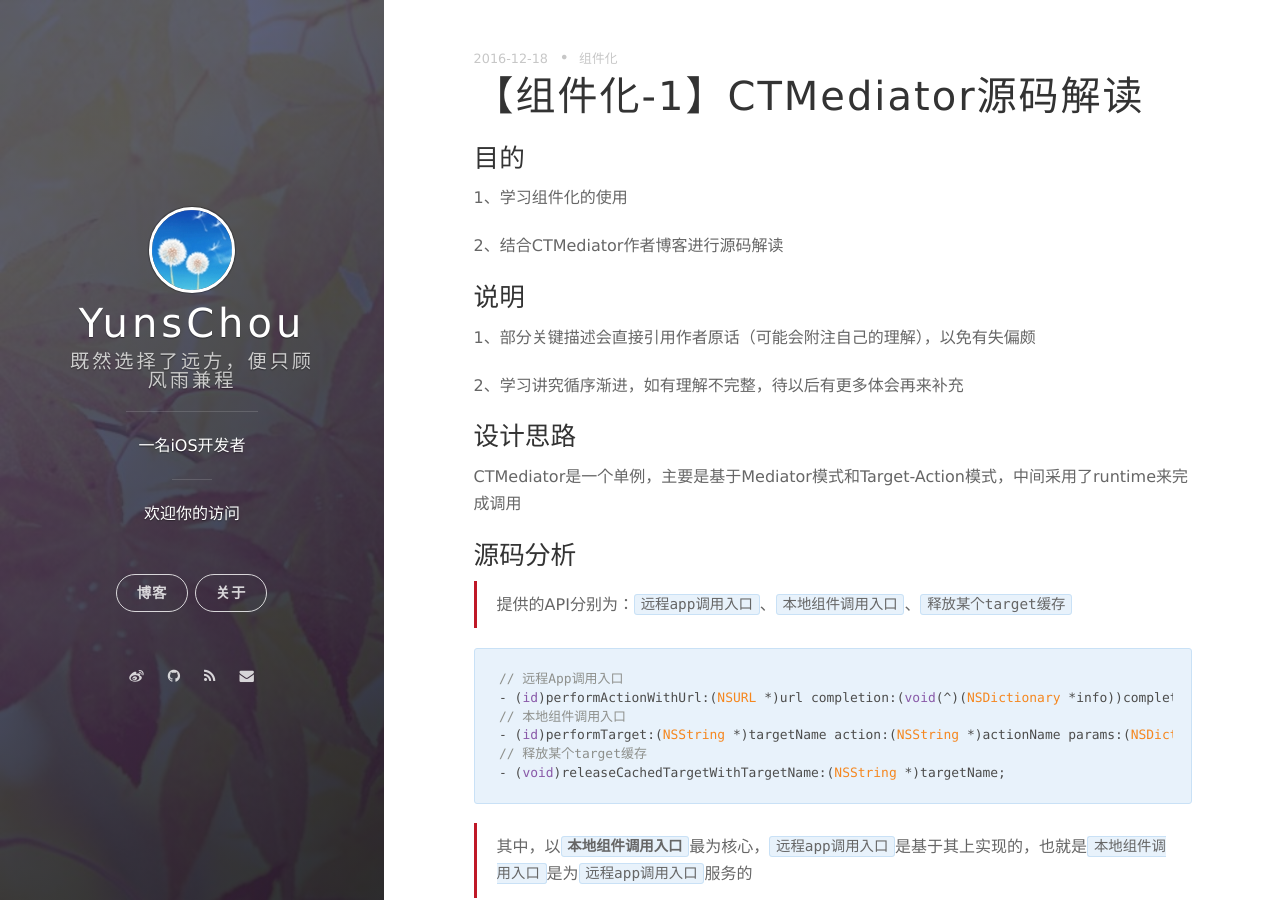
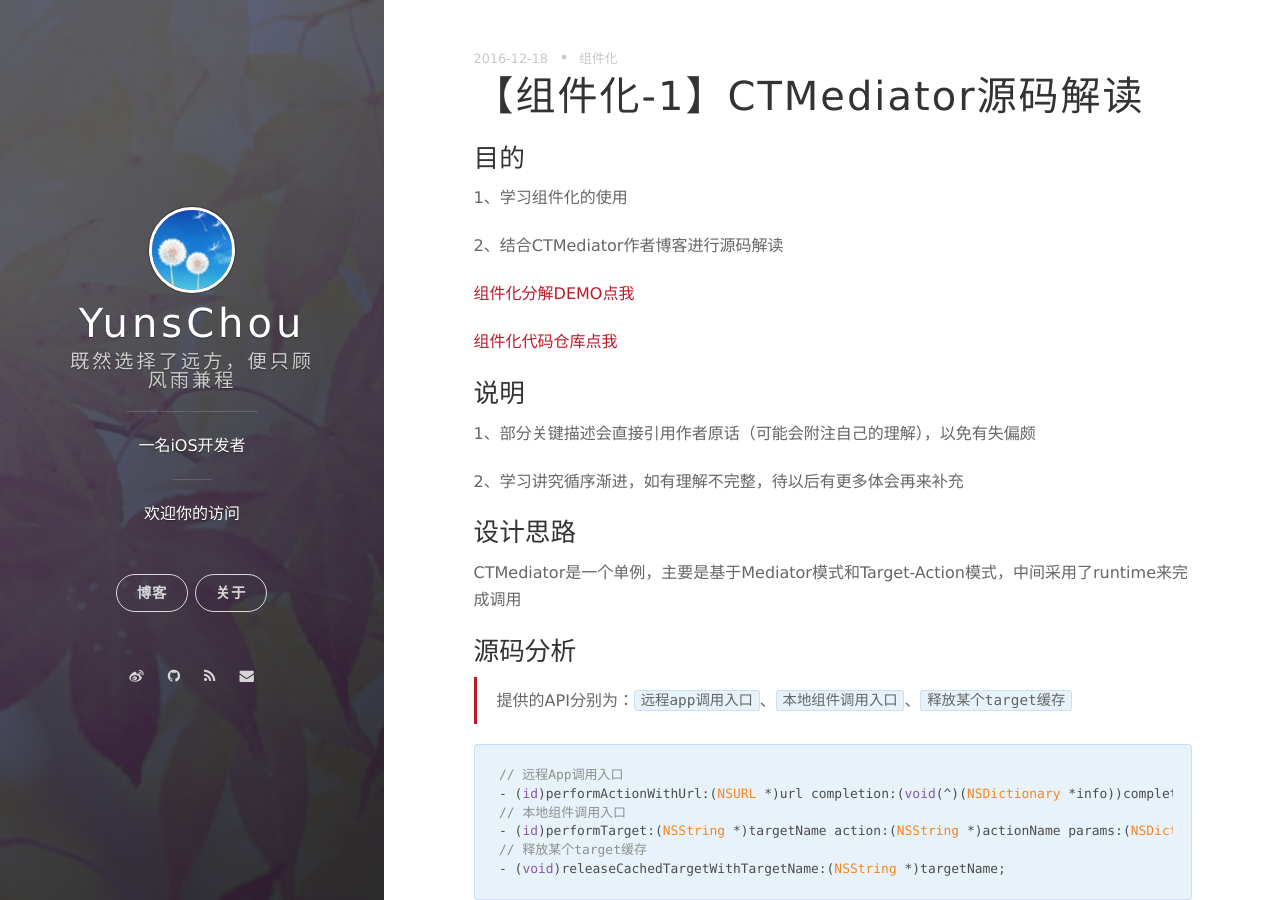
Before and after one commit to YunsChou/Yuns.github.io, a Jekyll site: the page built from _posts/2016-12-18-mediator-learn-1.md, in a window 1280 px wide and 900 px high. Built offline with Jekyll 4.4.1, drawn with Linux system fonts in a browser that asks for light colours; nearby versions of some CDN libraries; Markdown is read by kramdown in place of the engine named in the settings; comment, search, counter and statistics services are not loaded; some of the changed text lies outside the part shown.

Commit message:
追加demo链接

```diff
--- a/_posts/2016-12-18-mediator-learn-1.md
+++ b/_posts/2016-12-18-mediator-learn-1.md
@@ -10,6 +10,10 @@ tags: 组件化
 1、学习组件化的使用
 
 2、结合CTMediator作者博客进行源码解读
+
+[组件化分解DEMO点我](https://github.com/YSRepository/MediatorProjectEvolution)
+
+[组件化代码仓库点我](https://github.com/YSRepository)
 
 ### 说明
 
```
Also changed, not shown: other parts of _posts/2016-12-18-mediator-learn-1.md (+1 -1 lines), _posts/2016-07-07-code-block.md (+2 -0 lines).
